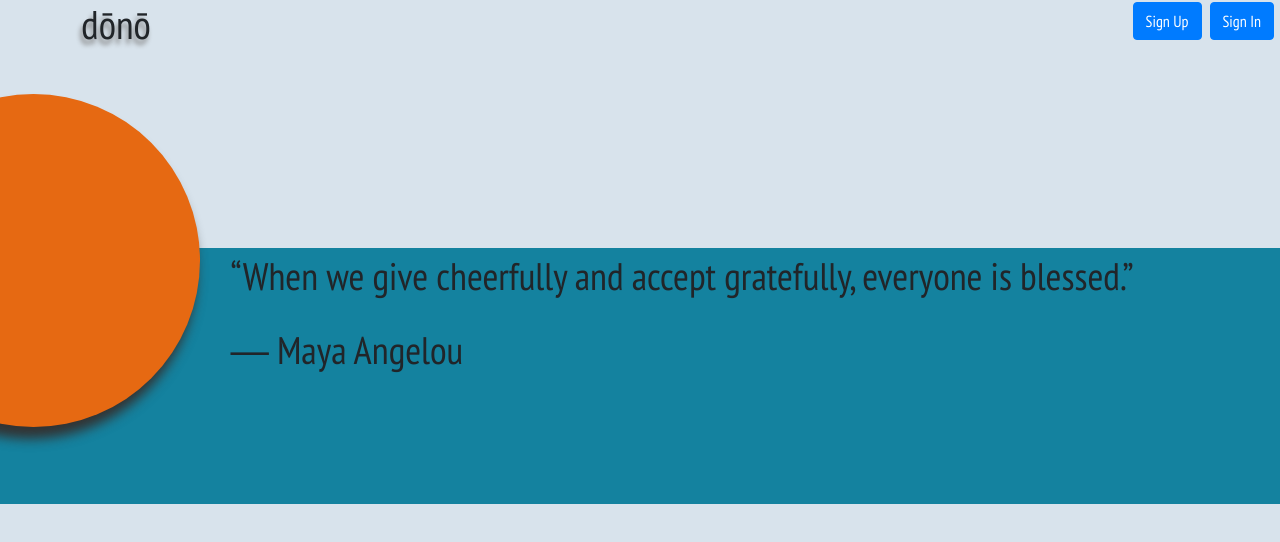
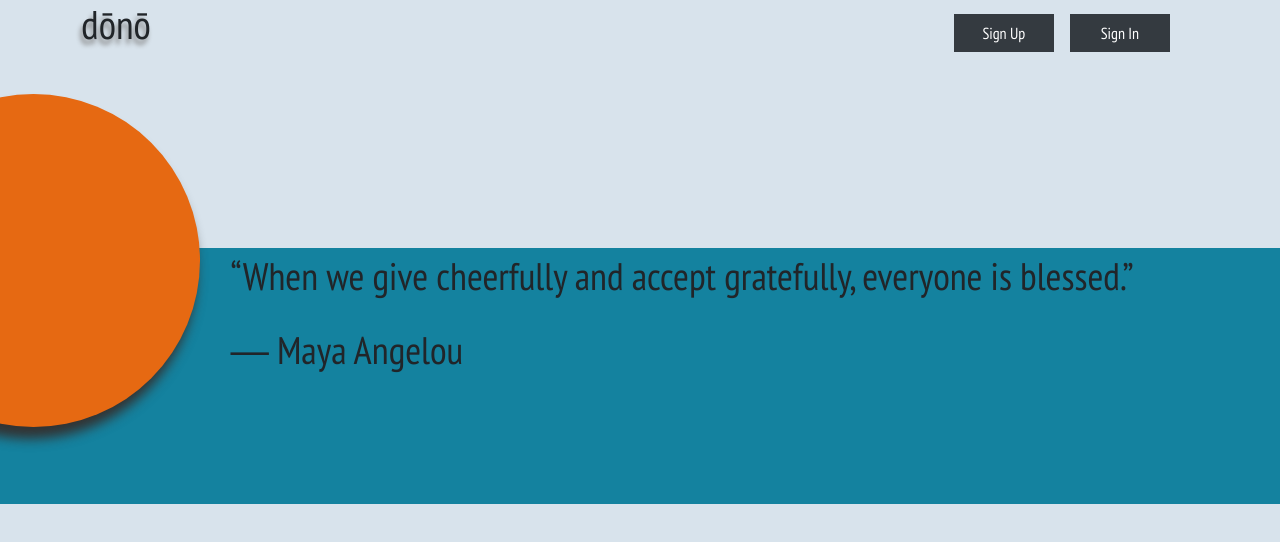
Before and after one commit to thompson-1657/dono, a React (Create React App) app in the folder client/: page / in a window 1280 px wide. Shown: the top 542 px of the page. Built offline with nearby package versions, Linux system fonts and the light colour scheme.

Commit message:
added dropdown to navbar

```diff
--- a/client/public/index.html
+++ b/client/public/index.html
@@ -33,8 +33,14 @@
   integrity="sha384-B0vP5xmATw1+K9KRQjQERJvTumQW0nPEzvF6L/Z6nronJ3oUOFUFpCjEUQouq2+l"
   crossorigin="anonymous"
 />
-    <title>React App</title>
+  <title>React App</title>
   </head>
+  <script src="https://code.jquery.com/jquery-3.5.1.slim.min.js"
+  integrity="sha384-DfXdz2htPH0lsSSs5nCTpuj/zy4C+OGpamoFVy38MVBnE+IbbVYUew+OrCXaRkfj"
+  crossorigin="anonymous"></script>
+  <script src="https://cdn.jsdelivr.net/npm/bootstrap@4.5.3/dist/js/bootstrap.bundle.min.js"
+    integrity="sha384-ho+j7jyWK8fNQe+A12Hb8AhRq26LrZ/JpcUGGOn+Y7RsweNrtN/tE3MoK7ZeZDyx"
+    crossorigin="anonymous"></script>
   <body>
     <noscript>You need to enable JavaScript to run this app.</noscript>
     <div id="root"></div>
@@ -48,6 +54,7 @@
       To begin the development, run `npm start` or `yarn start`.
       To create a production bundle, use `npm run build` or `yarn build`.
     -->
-    <script src="https://cdn.jsdelivr.net/npm/bootstrap@5.0.0-beta3/dist/js/bootstrap.bundle.min.js" integrity="sha384-JEW9xMcG8R+pH31jmWH6WWP0WintQrMb4s7ZOdauHnUtxwoG2vI5DkLtS3qm9Ekf" crossorigin="anonymous"></script>
+
+
   </body>
 </html>
--- a/client/src/App.css
+++ b/client/src/App.css
@@ -15,6 +15,6 @@ html {
 }
 .button-div {
   position: absolute;
-  right: 3%;
-  top: 3%;
+  right: 25%;
+  top: 25%;
 }
--- a/client/src/components/Buttons/index.js
+++ b/client/src/components/Buttons/index.js
@@ -5,7 +5,7 @@ import {Button} from 'react-bootstrap'
 
 const Buttons = ({children, type,onClick}) => (
 
-  <Button className='btn mr-2' onClick={onClick} type={type}>{children}</Button>
+  <Button variant="dark" className="mr-3" onClick={onClick} type={type}>{children}</Button>
   )
 
   export default Buttons
--- a/client/src/components/Buttons/style.css
+++ b/client/src/components/Buttons/style.css
@@ -1,10 +1,11 @@
-.btn {
+.btn-dark {
   background-color: #1a262b;
   border: none;
   color: white;
-  border-radius: 0;
+  border-radius: 0 !important;
   font-family: "PT Sans Narrow", sans-serif;
+  width: 100px;
 }
-.btn:hover {
+.mr-3:hover {
   background-color: #14829f;
 }
--- a/client/src/components/Chat/index.js
+++ b/client/src/components/Chat/index.js
@@ -20,8 +20,8 @@ const Chat = () => (
   </div>
   </Col>
   <Col md={2}>
+  </Col>
 
-  </Col>
   </Row>
 
 
--- a/client/src/pages/PreLogin.js
+++ b/client/src/pages/PreLogin.js
@@ -10,6 +10,7 @@ import {Col, Row} from 'react-bootstrap'
 const PreLogin = () => (
 <>
 <Row>
+
     <Col >
         <Logo />
     </Col>
```
Also changed, not shown: client/src/pages/Connect.js (+5 -5 lines).
